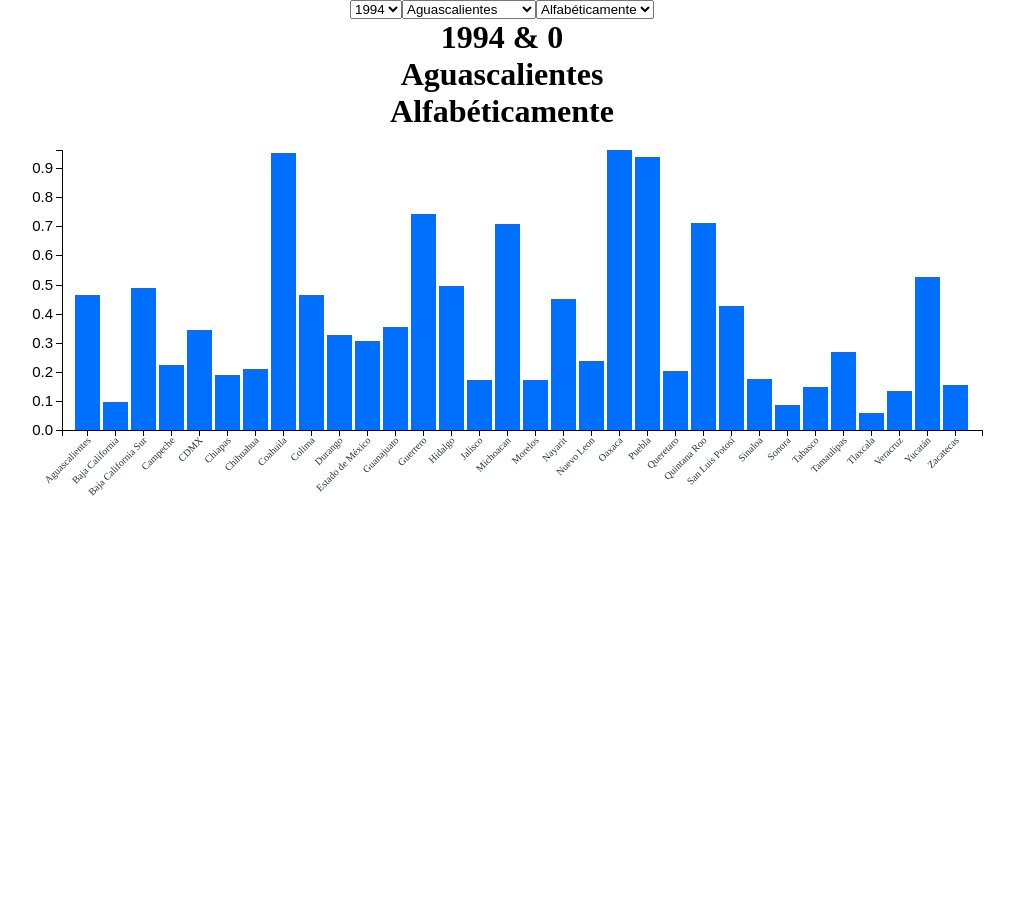
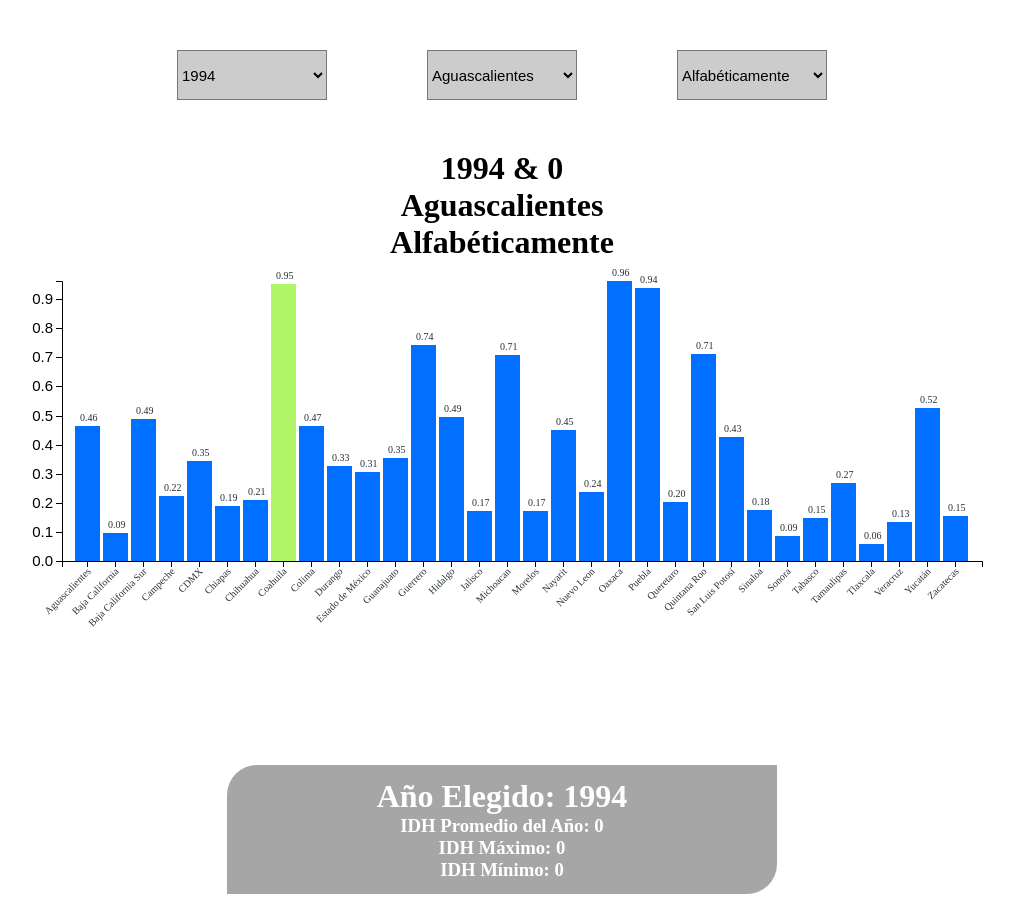
Before and after one commit to HeckCas/ReactD3-Barchart, a React (Create React App) app: page / in a window 1280 px wide. Shown: the whole page, without its empty margins (138-1152 px from the left). Before the commit the page ends 800 px from the top, so only its background shows below. Built offline with nearby package versions, Linux system fonts and the light colour scheme.

Commit message:
Big update to data Array and Summary Card created A card with a summary about the average idh, min and max data. The BarChart is still using dummy data.

```diff
--- a/src/App.js
+++ b/src/App.js
@@ -1,19 +1,18 @@
 import React, { Component } from 'react';
 import './index.css';
-import BarChart from './BarChart';
+import { BarChart } from './BarChart';
+import { Card } from './Card'
 
   let states = ['Aguascalientes','Baja California','Baja California Sur','Campeche','Chiapas','Chihuahua','CDMX','Coahuila','Colima','Durango','Estado de México',
   'Guanajuato','Guerrero','Hidalgo','Jalisco','Michoacán','Morelos','Nayarit','Nuevo León','Oaxaca','Puebla','Querétaro','Quintana Roo','San Luis Potosí','Sinaloa','Sonora',
   'Tabasco','Tamaulipas','Tlaxcala','Veracruz','Yucatán','Zacatecas'];
-
   let statesAbv = ['AGU','BCN','BCS','CAM','CHP','CHH','CMX','COA','COL','DUR','MEX',
   'GUA','GRO','HID','JAL','MIC','MOR','NAY','NLE','OAX','PUE','QUE','ROO','SLP','SIN','SON',
   'TAB','TAM','TLA','VER','YUC','ZAC'];
-
   let years = ['1994','1995','1996','1997','1998','1999','2000'];
   let tipoOrdenamiento = ['Alfabéticamente','Ascendente','Descendente'];
 
-class App extends Component {
+export class App extends Component {
 
   constructor(props) {
     super(props);
@@ -27,7 +26,7 @@ class App extends Component {
        ["CDMX",  Math.random(), false ],
        ["Chiapas", Math.random(), false ],
        ["Chihuahua", Math.random(), false ],
-         ["Coahuila",  Math.random(), false ],
+       ["Coahuila",  Math.random(), true ],
        ["Colima",  Math.random(), false ],
        ["Durango",  Math.random(), false ],
        ["Estado de México",  Math.random(), false ],
@@ -59,12 +58,17 @@ class App extends Component {
        orden: 'Alfabéticamente',
        yearToSelect: 0,
        realData: [],
+       idhProm: '0',
+       idhMax: '0',
+       idhMin: '0',
     }
     this.handleChangeYear = this.handleChangeYear.bind(this);
     this.handleChangeEstado = this.handleChangeEstado.bind(this);
     this.handleChangeOrden = this.handleChangeOrden.bind(this);
     this.dataReductor = this.dataReductor.bind(this);
+    this.generateSummary = this.generateSummary.bind(this);
   }
+
   generateData() {
     let allData = [];
     for (let f = 0; f < years.length; f++){
@@ -98,6 +102,7 @@ class App extends Component {
       }
       console.log(dataCont);
       return dataCont;
+
   }
 
   findYear(yearValue){
@@ -113,34 +118,57 @@ class App extends Component {
     this.setState({ año: yearValue });
     const yearSelected = this.findYear(yearValue);
     this.setState({ yearToSelect: yearSelected });
+    this.generateSummary(yearSelected)
   }
+
   handleChangeEstado(e) {
     const estadoValue = e.target.value;
     this.setState({ estado: estadoValue });
   }
+
   handleChangeOrden(e) {
     const ordenValue = e.target.value
     this.setState({ orden: ordenValue })
 
   }
 
-  componentDidMount() {
+  generateSummary(yearSelected){
+      //Obtener el promedio de todos los IDH
+      let promIDH = 0;
+      for(let i = 0; i < this.state.otraData[yearSelected].idh.length; i++){
+        promIDH += this.state.otraData[yearSelected].idh[i][2]; // Suma todos los IDH de un año determinado
       }
+      promIDH = (promIDH / 32); // Calcula el promedio
+      let promIDHstr = promIDH.toFixed(2);
+      //Obtener el IDH más alto
+      this.state.otraData[yearSelected].idh.sort(function(a, b){return b[2] > a[2] ? 1 : -1}); // Obtiene el IDH del estado que quedó
+                                                                                           // como el más alto en el ordenamiento
+      let IDHmax = this.state.otraData[yearSelected].idh[1][2].toFixed(2);
+      //Obtener el ID más bajo
+      this.state.otraData[yearSelected].idh.sort(function(a, b){return a[2] > b[2] ? 1 : -1}); // Obtiene el IDH del estado que quedó
+                                                                                           // como el más bajo en el ordenamiento
+      let IDHmin = this.state.otraData[yearSelected].idh[1][2].toFixed(2);
+      this.setState({ idhProm: promIDHstr, idhMax: IDHmax, idhMin: IDHmin })
+    }
+
+  // componentDidMount() {
+  //   this.dataReductor();
+  // }
   render() {
     this.dataReductor();
     return (
       <div className="wrapper">
         <div id="d3-content">
           {/*Dropdown de Año*/}
-          <select onChange={ this.handleChangeYear }>
+          <select className='menu' onChange={ this.handleChangeYear }>
             {years.map(n => <option key={ n } value={ n }>{ n }</option>)}
           </select>
           {/*Dropdown de Estado*/}
-          <select onChange={ this.handleChangeEstado }>
+          <select className='menu' onChange={ this.handleChangeEstado }>
             {states.map(n => <option key={ n } value={ n }>{ n }</option>)}
           </select>
           {/*Dropdown de Orden*/}
-          <select onChange={ this.handleChangeOrden }>
+          <select className='menu' onChange={ this.handleChangeOrden }>
             {tipoOrdenamiento.map(n => <option key={ n } value={ n }>{ n }</option>)}
           </select>
           {/* Componente Barchart con sus respectivos props*/}
@@ -149,9 +177,10 @@ class App extends Component {
           <h1>{ `${ this.state.año } & ${ this.state.yearToSelect }` }</h1>
           <h1>{ this.state.estado }</h1>
           <h1>{ this.state.orden }</h1>
+          {/* Componente Card con sus respectivos props*/}
         </div>
+        <Card year={ this.state.año } prom={ this.state.idhProm } max={ this.state.idhMax } min={ this.state.idhMin }/>
       </div>
     );
   }
 }
-export default App;
--- a/src/BarChart.js
+++ b/src/BarChart.js
@@ -7,14 +7,9 @@ let xDomain, yDomain, svg;
 let margin = {top: 20, right: 20, bottom: 200, left: 60},
 width = 1000 - margin.left - margin.right,
 height = 500 - margin.top - margin.bottom;
-let barWidth = ((width / 32));
-let yDataScale = d3.scaleLinear()
-.domain([0, 1])
-.range([0, height - margin.top])
 
-class BarChart extends Component {
+export class BarChart extends Component {
   dataset = this.props.data;
-
   constructor(props){
     super(props)
     this.state = {}
@@ -57,22 +52,12 @@ class BarChart extends Component {
       .attr("transform", `translate(${ margin.left }, ${ margin.top })`)
       .call(d3.axisLeft(yScale))
 
-      svg.selectAll("text")
-          .data(dataset)
-          .enter()
-          .append( "text" )
-          .text( (d) => d[1].toFixed(2) )
-          .attr( 'class', 'bar-text')
-          .attr( 'y', function(d) { return  height - yDataScale(d[1]) - 3 })
-          .attr( 'x', (d, i) => { return barWidth * i + 1 });
     }
 
     reDrawChart() {
 
     d3.select('svg').remove();
-
     this.drawChart();
-
     const bars = svg.append("g").attr("class", "bars")
           .attr('transform', `translate(${ margin.left }, 20)`)
     const update = bars.selectAll('.bar')
@@ -86,17 +71,28 @@ class BarChart extends Component {
         .attr('width', xScale.bandwidth() )
         .attr('y', (d) => { return yScale(0) } )
         .attr('x', (d) => { return xScale(d[0]) })
-        .style('fill', '#016FFF')
+        .style('fill', function(d) { if(d[2]) return '#B0F566';
+                                    else return '#016FFF';})
         .transition()
         .delay((d, i) => i * 20 )
         .attr('y', d => { return yScale(d[1])} )
         .attr('height', function(d) { return  (height - yScale(d[1]))  })
+
+    bars.selectAll("text")
+        .data(dataset)
+        .enter()
+        .append( "text" )
+        .text( (d) => d[1].toFixed(2))
+        .attr('y', -250)
+        .attr('x', (d) => { return xScale(d[0]) })
+        .transition()
+        .delay((d, i) => i * 20 )
+        .attr( 'class', 'bar-text')
+        .attr('y', d => { return yScale(d[1]) - 5 } )
+        .attr('x', (d) => { return xScale(d[0]) + 5 })
     update.exit().remove();
     }
   render() {
     return (<div></div>);
   }
 }
-
-
-export default BarChart;
--- /dev/null
+++ b/src/Card.js
@@ -0,0 +1,15 @@
+import React, { Component } from 'react';
+import './index.css';
+
+export class Card extends Component {
+  render() {
+    return(
+      <div className='card'>
+        <h1>Año Elegido: { this.props.year }</h1>
+        <h3>IDH Promedio del Año: { this.props.prom }</h3>
+        <h3>IDH Máximo: { this.props.max }</h3>
+        <h3>IDH Mínimo: { this.props.min }</h3>
+      </div>
+    );
+  }
+}
--- a/src/index.css
+++ b/src/index.css
@@ -23,8 +23,21 @@
   height: 50px;
   width: 150px;
   font-size: 15px;
+  margin: 50px;
 }
-
 .axis {
   font-size: 15px;
 }
+.card {
+  width: 40%;
+  height: auto;
+  background: rgba(0, 0, 0, 0.35);
+  padding: 1% 1.5%;
+  text-align: center;
+  color: white;
+  margin: auto;
+  margin-bottom: 1.2%;
+  font-family: 'Century Gothic';
+  border-top-left-radius: 30px;
+  border-bottom-right-radius: 30px;
+}
--- a/src/index.js
+++ b/src/index.js
@@ -1,5 +1,5 @@
 import React from 'react';
 import ReactDOM from 'react-dom';
-import App from './App'
+import { App } from './App'
 
 ReactDOM.render(<App />, document.getElementById('root'));
```
Lines whose indentation alone changed are shown as unchanged.
